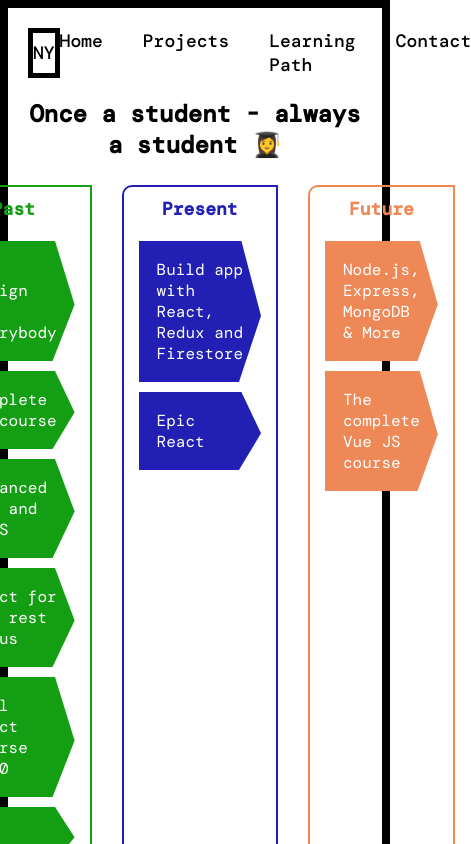
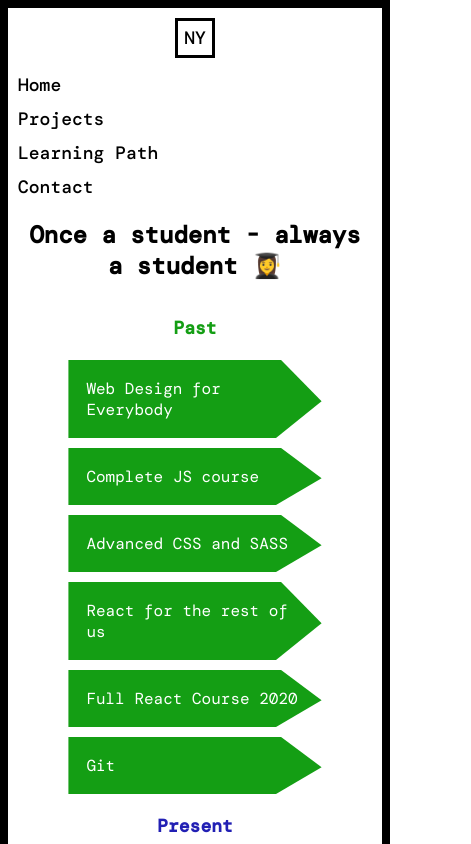
Before and after one commit to dnd1993/Portfolio-Project, a React (Create React App) app: page /learning-path in a window 390 px wide. Shown: the top 844 px of the page, 471 px wide, since content can reach past the window. Built offline with nearby package versions, Linux system fonts and the light colour scheme; a web font is replaced by a local one.

Commit message:
media queries

```diff
--- a/src/components/Card.css
+++ b/src/components/Card.css
@@ -60,3 +60,15 @@
   background-color: #721d1d;
   color: #fff;
 }
+@media only screen and (max-width: 800px) {
+  .project-card {
+    width: 45%;
+    margin: 0 2rem 2rem 0;
+  }
+}
+@media only screen and (max-width: 600px) {
+  .project-card {
+    width: 70%;
+    margin: 0 0 2rem 0;
+  }
+}
--- a/src/components/Home.css
+++ b/src/components/Home.css
@@ -15,3 +15,14 @@
   display: inline;
   margin-top: 2rem;
 }
+@media only screen and (max-width: 600px) {
+  .section-main h1 {
+    font-size: 1.8rem;
+  }
+}
+@media only screen and (max-width: 460px) {
+  .my-photo-container {
+    width: auto;
+    height: auto;
+  }
+}
--- a/src/components/Learning.css
+++ b/src/components/Learning.css
@@ -67,3 +67,28 @@
 .courses-list-item:not(:last-child) {
   margin-bottom: 1rem;
 }
+
+@media only screen and (max-width: 800px) {
+  .courses-wrapper {
+    flex-direction: column;
+    width: 65%;
+  }
+  .courses-card {
+    border: none;
+  }
+  .courses-card:not(:last-child) {
+    margin-right: 0;
+  }
+  .section-learning {
+    display: flex;
+    flex-direction: column;
+    align-items: center;
+  }
+}
+
+@media only screen and (max-width: 600px) {
+  .courses-wrapper {
+    flex-direction: column;
+    width: 80%;
+  }
+}
--- a/src/components/Navbar.css
+++ b/src/components/Navbar.css
@@ -35,14 +35,38 @@ a:visited {
 }
 .nav-sections {
   display: flex;
-  /* justify-content: flex-end; */
 }
 .nav-sections-item {
   list-style: none;
 }
 .nav-sections-item:not(:last-child) {
-  padding-right: 4rem;
+  margin-right: 4rem;
 }
 .nav-sections-item a:hover {
   border-bottom: 2px groove rgb(102, 51, 153);
 }
+@media only screen and (max-width: 600px) {
+  .nav-container {
+    flex-direction: column;
+  }
+  .site-logo {
+    width: 4rem;
+    height: 4rem;
+    border: 0.3rem solid #000000;
+    margin-bottom: 1.5rem;
+  }
+}
+@media only screen and (max-width: 550px) {
+  .nav-sections-item:not(:last-child) {
+    margin-right: 2.5rem;
+  }
+}
+@media only screen and (max-width: 460px) {
+  .nav-sections {
+    flex-flow: column;
+    align-self: baseline;
+  }
+  .nav-sections-item:not(:last-child) {
+    margin-bottom: 1rem;
+  }
+}
--- a/src/index.css
+++ b/src/index.css
@@ -35,3 +35,9 @@ li {
 a {
   color: inherit;
 }
+
+@media only screen and (max-width: 600px) {
+  body {
+    padding: 1rem;
+  }
+}
--- a/src/projectsData.js
+++ b/src/projectsData.js
@@ -17,7 +17,7 @@ const projects = [
     background: "#f5b7b3",
     alt: "Cocktail Logo",
     img: "/img/cocktail.png",
-    url: "https://github.com/dnd1993/filter-project",
+    url: "https://github.com/dnd1993/cocktails",
   },
   {
     id: 3,
@@ -27,7 +27,7 @@ const projects = [
     background: "#f7c7c4",
     alt: "9 3/4 logo",
     img: "/img/harry.png",
-    url: "https://github.com/dnd1993/filter-project",
+    url: "https://github.com/dnd1993/HP-Quiz",
   },
   {
     id: 4,
@@ -46,7 +46,7 @@ const projects = [
     background: "#fce7e6",
     alt: "Dollar logo",
     img: "/img/tips.png",
-    url: "https://github.com/dnd1993/filter-project",
+    url: "https://github.com/dnd1993/calculate-tips",
   },
   {
     id: 6,
```
